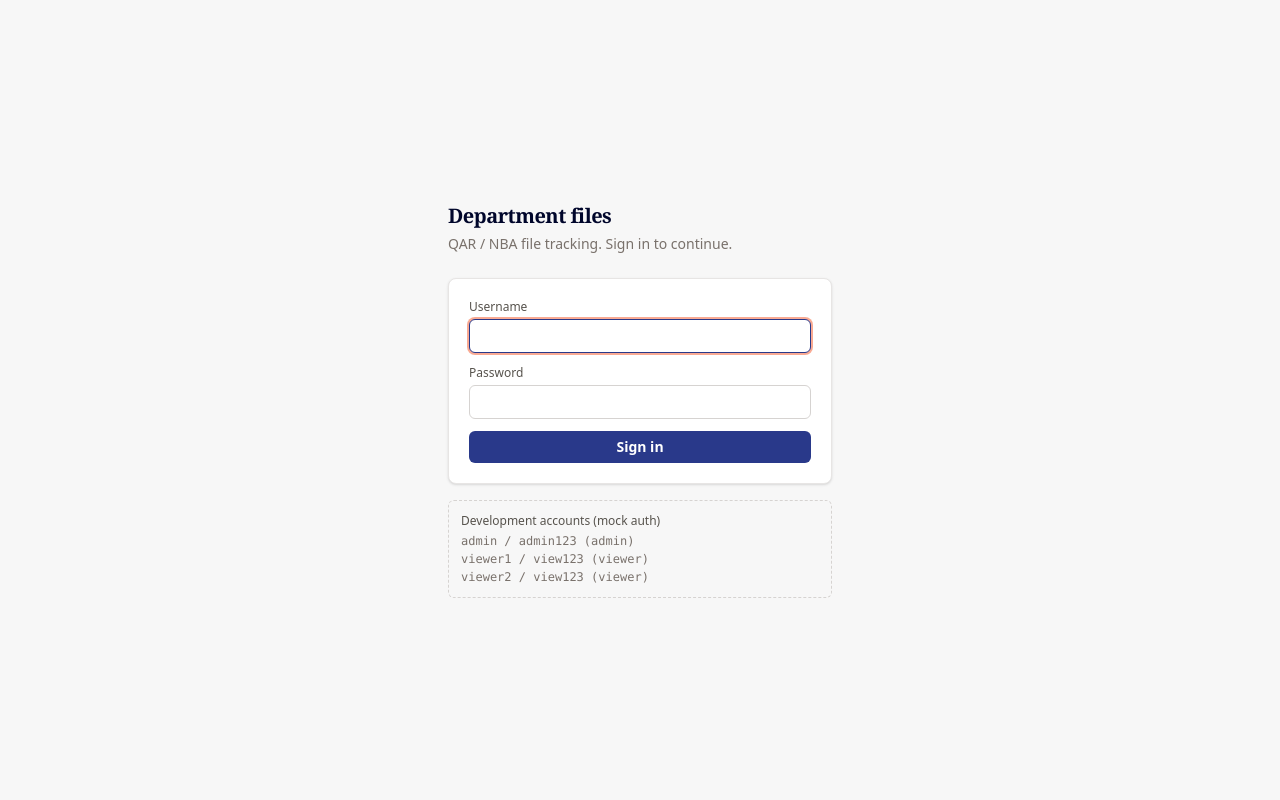
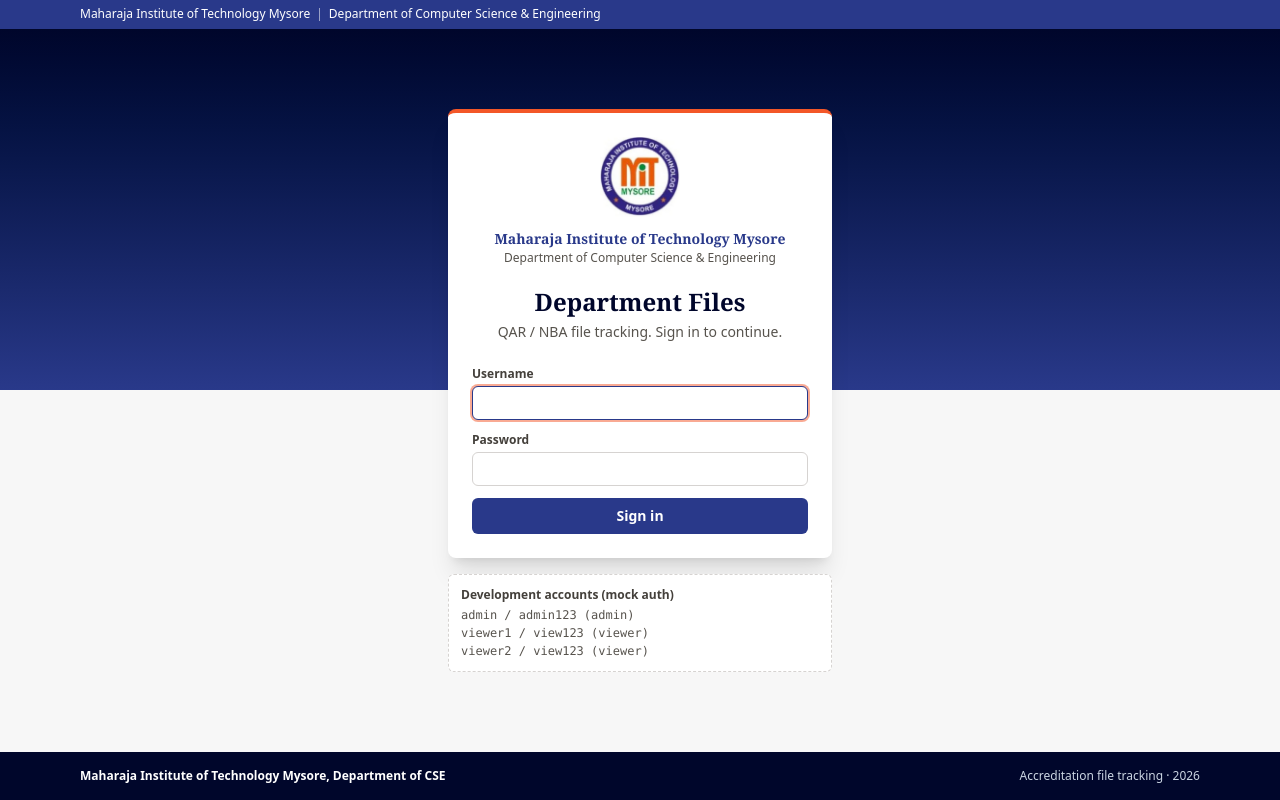
Before and after one commit to Samahith2311/FILE-WISE-REVISED-RESPONSIBILITY, a React (Vite) app: page / in a window 1280 px wide. Built offline with nearby package versions, Linux system fonts and the light colour scheme.

Commit message:
Restyle login screen with college emblem, navy band and navy sign-in button

```diff
--- a/src/components/LoginScreen.tsx
+++ b/src/components/LoginScreen.tsx
@@ -2,6 +2,7 @@ import { useState, type FormEvent } from 'react'
 import { DEMO_ACCOUNTS } from '../auth/mockAuth'
 import { BACKEND } from '../lib/supabase'
 import { useStore } from '../store'
+import { Footer, TopStrip } from './Header'
 import { Button, inputClass } from './ui'
 
 export function LoginScreen() {
@@ -25,18 +26,41 @@ export function LoginScreen() {
   }
 
   return (
-    <div className="flex min-h-screen items-center justify-center px-4">
-      <div className="w-full max-w-sm">
-        <h1 className="text-xl font-semibold tracking-tight">Department files</h1>
-        <p className="mt-1 text-sm text-stone-500">QAR / NBA file tracking. Sign in to continue.</p>
+    <div className="flex min-h-screen flex-col">
+      <TopStrip />
+      <main className="relative flex flex-1 items-center justify-center px-4 py-10">
+        {/* Navy band behind the upper half of the card. */}
+        <div className="absolute inset-x-0 top-0 h-1/2 bg-linear-to-b from-navy-deep to-navy" aria-hidden="true" />
+        <div className="relative w-full max-w-sm">
+          <div className="rounded-lg border-t-4 border-orange bg-white p-6 shadow-xl">
+            <div className="text-center">
+              <img
+                src="/brand/mit-logo.jpg"
+                width={331}
+                height={331}
+                alt="Maharaja Institute of Technology Mysore emblem"
+                className="mx-auto h-20 w-20"
+              />
+              <p className="mt-3 font-serif text-sm font-bold leading-snug text-navy">Maharaja Institute of Technology Mysore</p>
+              <p className="mt-0.5 text-xs text-stone-600">Department of Computer Science &amp; Engineering</p>
+              <h1 className="mt-5 text-2xl font-bold text-navy-deep">Department Files</h1>
+              <p className="mt-1 text-sm text-stone-600">QAR / NBA file tracking. Sign in to continue.</p>
+            </div>
 
-        <form onSubmit={submit} className="mt-6 space-y-3 rounded-lg border border-stone-200 bg-white p-5 shadow-sm">
+            <form onSubmit={submit} className="mt-6 space-y-3">
               <label className="block">
-            <span className="mb-1 block text-xs font-medium text-stone-600">{BACKEND === 'supabase' ? 'Email' : 'Username'}</span>
-            <input className={inputClass} value={username} onChange={(e) => setUsername(e.target.value)} autoComplete="username" autoFocus required />
+                <span className="mb-1 block text-xs font-semibold text-stone-700">{BACKEND === 'supabase' ? 'Email' : 'Username'}</span>
+                <input
+                  className={inputClass}
+                  value={username}
+                  onChange={(e) => setUsername(e.target.value)}
+                  autoComplete="username"
+                  autoFocus
+                  required
+                />
               </label>
               <label className="block">
-            <span className="mb-1 block text-xs font-medium text-stone-600">Password</span>
+                <span className="mb-1 block text-xs font-semibold text-stone-700">Password</span>
                 <input
                   className={inputClass}
                   type="password"
@@ -47,18 +71,19 @@ export function LoginScreen() {
                 />
               </label>
               {error && (
-            <p className="text-sm text-rose-700" role="alert">
+                <p className="text-sm text-band-red" role="alert">
                   {error}
                 </p>
               )}
-          <Button type="submit" variant="primary" className="w-full" disabled={busy}>
+              <Button type="submit" variant="primary" className="w-full py-2" disabled={busy}>
                 {busy ? 'Signing in' : 'Sign in'}
               </Button>
             </form>
+          </div>
 
           {import.meta.env.DEV && BACKEND === 'local' && (
-          <div className="mt-4 rounded-md border border-dashed border-stone-300 p-3 text-xs text-stone-500">
-            <p className="font-medium text-stone-600">Development accounts (mock auth)</p>
+            <div className="mt-4 rounded-md border border-dashed border-stone-300 bg-white p-3 text-xs text-stone-600">
+              <p className="font-semibold text-stone-700">Development accounts (mock auth)</p>
               <ul className="mt-1 space-y-0.5 font-mono">
                 {DEMO_ACCOUNTS.map((a) => (
                   <li key={a.username}>
@@ -69,6 +94,8 @@ export function LoginScreen() {
             </div>
           )}
         </div>
+      </main>
+      <Footer />
     </div>
   )
 }
```
Lines whose indentation alone changed are shown as unchanged.
